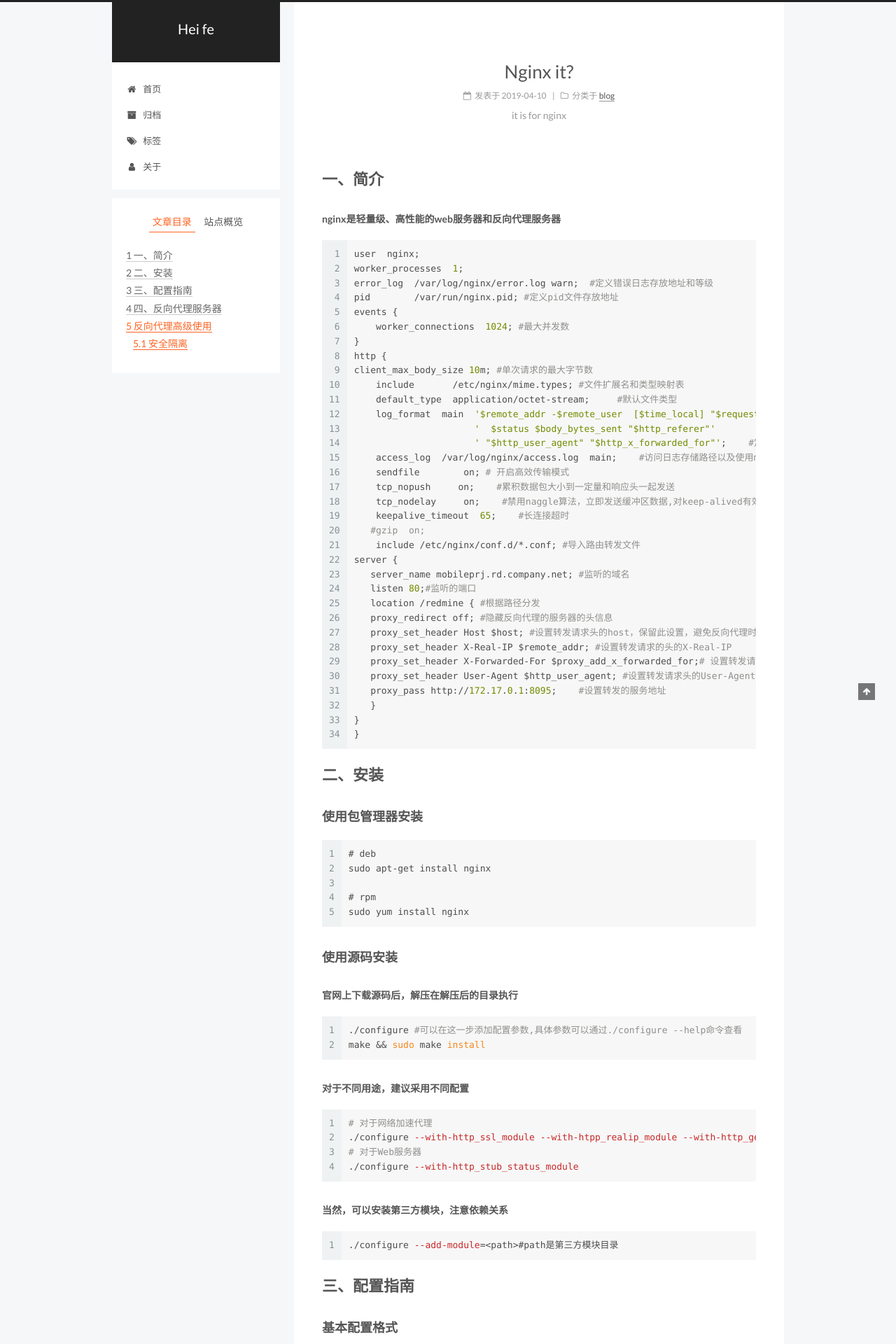
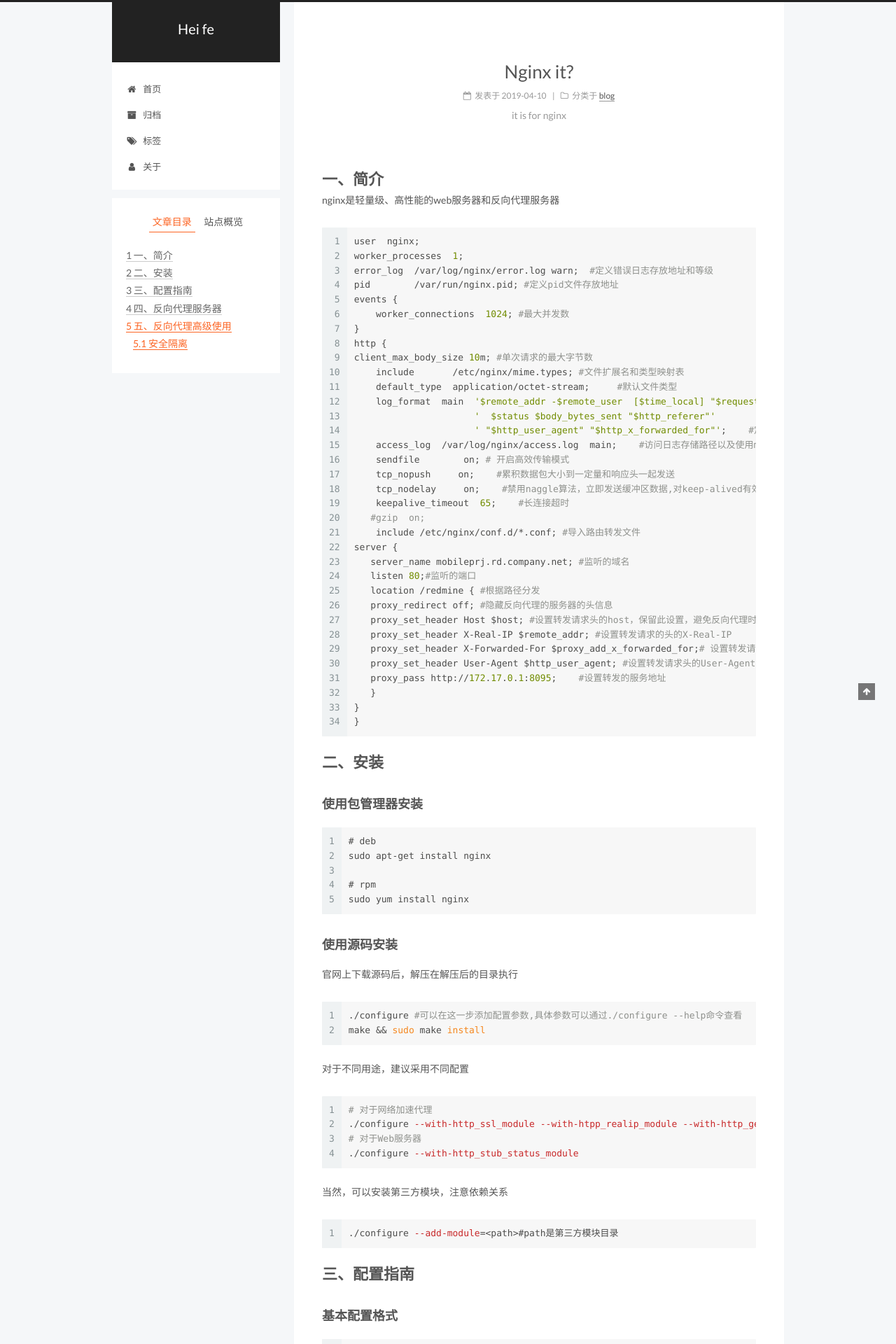
Before and after one commit to tuobashaoli/tuobashaoli.github.io, a Jekyll site: the page built from _posts/2019-04-10-nginx.markdown, in a window 1280 px wide. Shown: the top 1920 px of the page at 70% size. Built offline with Jekyll 4.4.1, drawn with Linux system fonts in a browser that asks for light colours; comment, search, counter and statistics services are not loaded; some of the changed text lies outside the part shown.

Commit message:
update nginx

````diff
--- a/_posts/2019-04-10-nginx.markdown
+++ b/_posts/2019-04-10-nginx.markdown
@@ -8,7 +8,8 @@ title: "Nginx it?"
 ---
 
 # 一、简介
-##### nginx是轻量级、高性能的web服务器和反向代理服务器
+
+nginx是轻量级、高性能的web服务器和反向代理服务器
 ```conf
 user  nginx;
 worker_processes  1;
@@ -56,19 +57,22 @@ sudo apt-get install nginx
 sudo yum install nginx
 ```
 ### 使用源码安装
-##### 官网上下载源码后，解压在解压后的目录执行
+
+官网上下载源码后，解压在解压后的目录执行
 ```shell
 ./configure #可以在这一步添加配置参数,具体参数可以通过./configure --help命令查看
 make && sudo make install
 ```
-##### 对于不同用途，建议采用不同配置
+
+对于不同用途，建议采用不同配置
 ```shell
 # 对于网络加速代理
 ./configure --with-http_ssl_module --with-htpp_realip_module --with-http_geoip_module --with-http_stub_status_module --with-openssl=${BUILD_DIR}/openssl-1.0.1p
 # 对于Web服务器
 ./configure --with-http_stub_status_module
 ```
-##### 当然，可以安装第三方模块，注意依赖关系
+
+当然，可以安装第三方模块，注意依赖关系
 ```shell
 ./configure --add-module=<path>#path是第三方模块目录
 ```
@@ -96,8 +100,9 @@ worker_connections #最大并发数
 include /etc/nginx/conf.d/*.conf;
 ```
 
-##### 注意这些文件要有正确的nginx语法
+注意这些文件要有正确的nginx语法
 ### HTTP的server
+
 ##### 客户端指令
 ```
 chunked_transfer_encoding #
@@ -158,8 +163,9 @@ tcp_nopush
 ```
 
 ### 虚拟服务器
-##### 由关键字server开始的部分都叫虚拟服务器... ...
-##### 一个虚拟服务器由listen和server\_name指令组合定义，listen指定定义了一个ip地址/端口组合或者是unix域套接字路径
+
+由关键字server开始的部分都叫虚拟服务器... ...
+一个虚拟服务器由listen和server\_name指令组合定义，listen指定定义了一个ip地址/端口组合或者是unix域套接字路径
 
 ```conf
 listen address [:port];
@@ -167,7 +173,7 @@ listen port;
 listen unix:path;
 ```
 
-##### 对于server\_name，其指令相当简单
+对于server\_name，其指令相当简单
 ```
 *.example.com
 www.example.*
@@ -176,7 +182,7 @@ www.example.*
 ~^www(\d+).example\.(com)$
 ```
 
-##### location用于server内部，
+location用于server内部，
 ```
 location [ = | ~ | ~* | ^~ ] uri { ... }
 location @name { ... }
@@ -189,8 +195,9 @@ location @name { ... }
 ```
 
 # 四、反向代理服务器
-###简介
-##### Nginx 能够作为 一个反向代理来终结来自于客户端的请求，并且向上游服务器打开一个新请求
+### 简介
+
+Nginx 能够作为 一个反向代理来终结来自于客户端的请求，并且向上游服务器打开一个新请求
 ```conf
 #转发/newuri
 location /uri {
@@ -315,5 +322,5 @@ server {
 }
 ```
 
-# 反向代理高级使用
+# 五、反向代理高级使用
 ### 安全隔离
````
